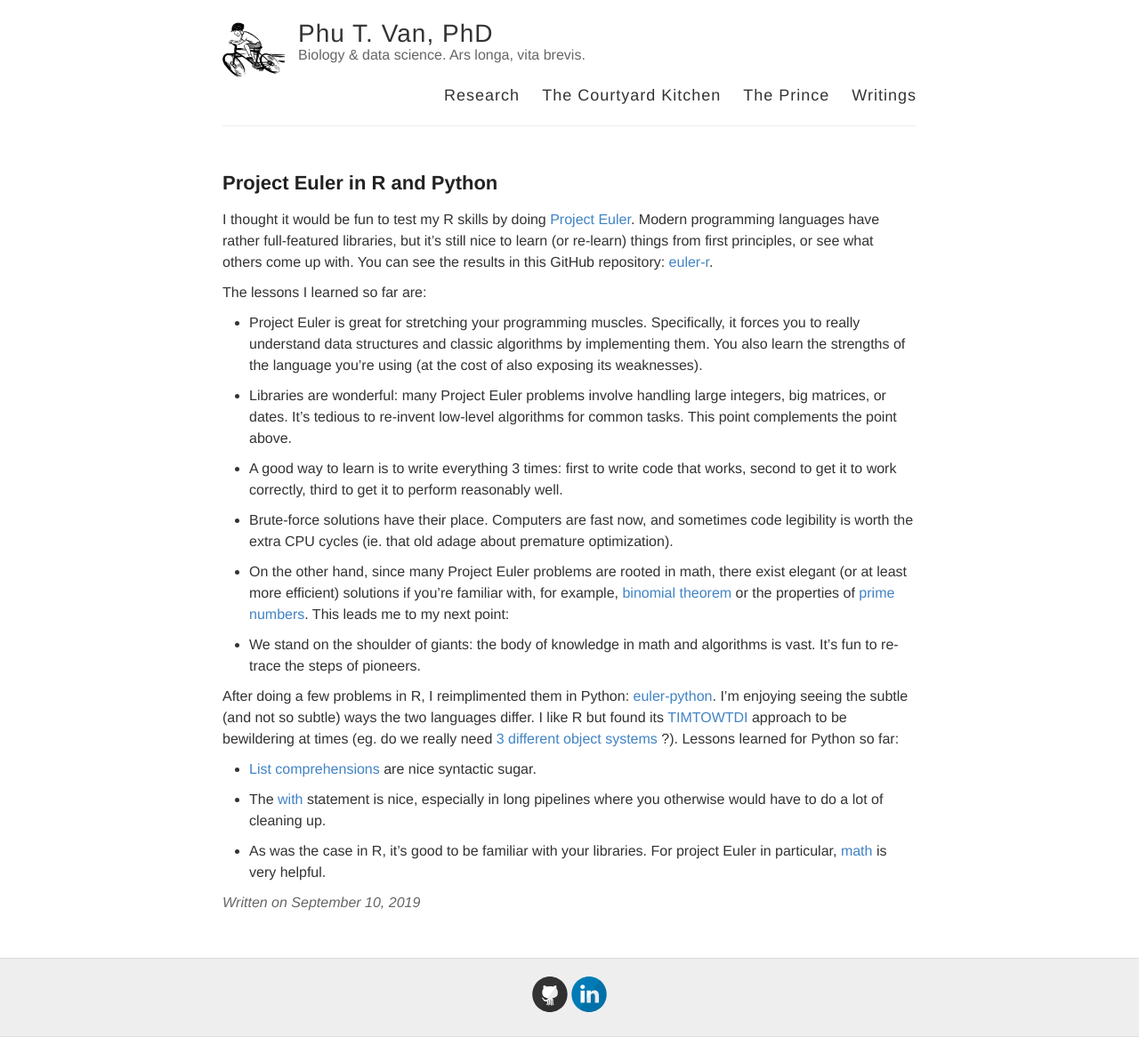
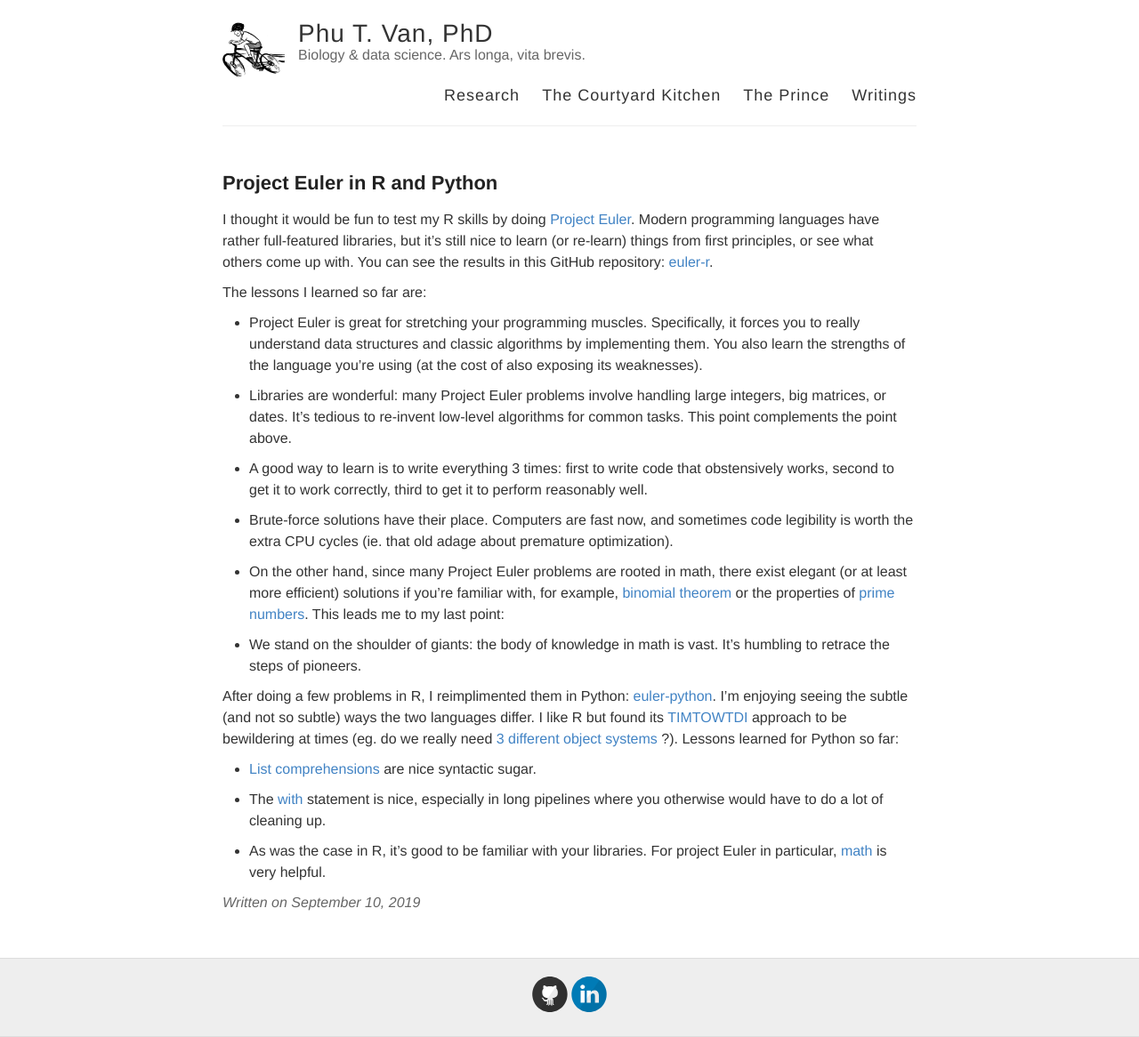
Before and after one commit to ptvan/ptvan.github.io, a Jekyll site: the page built from _posts/2019-09-10-project-euler.md, in a window 1280 px wide. Shown: the whole page at 89% size. Built offline with Jekyll 4.4.1, drawn with Linux system fonts in a browser that asks for light colours.

Commit message:
minor edits

```diff
--- a/_posts/2019-09-10-project-euler.md
+++ b/_posts/2019-09-10-project-euler.md
@@ -11,13 +11,13 @@ The lessons I learned so far are:
 
 * Libraries are wonderful: many Project Euler problems involve handling large integers, big matrices, or dates. It's tedious to re-invent low-level algorithms for common tasks. This point complements the point above.
 
-* A good way to learn is to write everything 3 times: first to write code that works, second to get it to work correctly, third to get it to perform reasonably well.
+* A good way to learn is to write everything 3 times: first to write code that obstensively works, second to get it to work correctly, third to get it to perform reasonably well.
 
 * Brute-force solutions have their place. Computers are fast now, and sometimes code legibility is worth the extra CPU cycles (ie. that old adage about premature optimization).
 
-* On the other hand, since many Project Euler problems are rooted in math, there exist elegant (or at least more efficient) solutions if you're familiar with, for example, [binomial theorem](https://en.wikipedia.org/wiki/Binomial_theorem) or the properties of [prime numbers](https://en.wikipedia.org/wiki/Prime_number#Analytic_properties). This leads me to my next point:
+* On the other hand, since many Project Euler problems are rooted in math, there exist elegant (or at least more efficient) solutions if you're familiar with, for example, [binomial theorem](https://en.wikipedia.org/wiki/Binomial_theorem) or the properties of [prime numbers](https://en.wikipedia.org/wiki/Prime_number#Analytic_properties). This leads me to my last point:
 
-* We stand on the shoulder of giants: the body of knowledge in math and algorithms is vast. It's fun to re-trace the steps of pioneers.
+* We stand on the shoulder of giants: the body of knowledge in math is vast. It's humbling to retrace the steps of pioneers.
 
 After doing a few problems in R, I reimplimented them in Python: [euler-python](https://github.com/ptvan/euler-python). I'm enjoying seeing the subtle (and not so subtle) ways the two languages differ. I like R but found its [TIMTOWTDI](https://en.wikipedia.org/wiki/There%27s_more_than_one_way_to_do_it) approach to be bewildering at times (eg. do we really need [3 different object systems](http://adv-r.had.co.nz/OO-essentials.html) ?). Lessons learned for Python so far:
 
```
